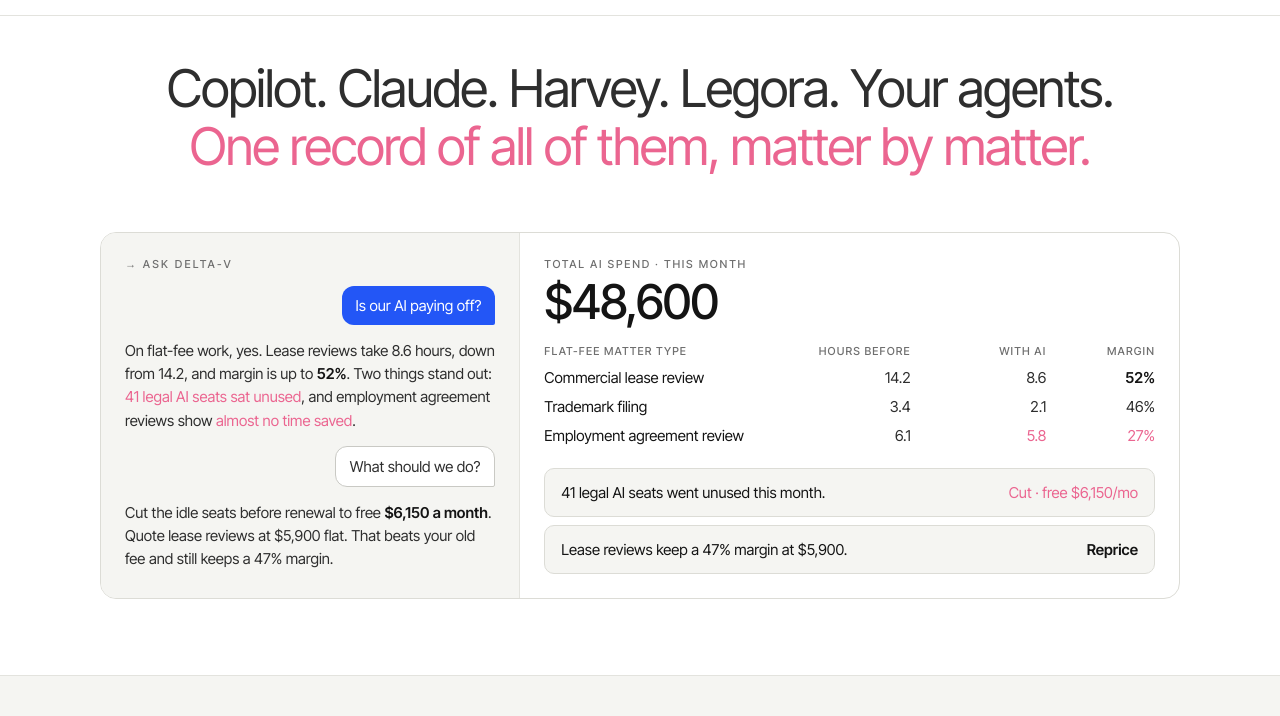
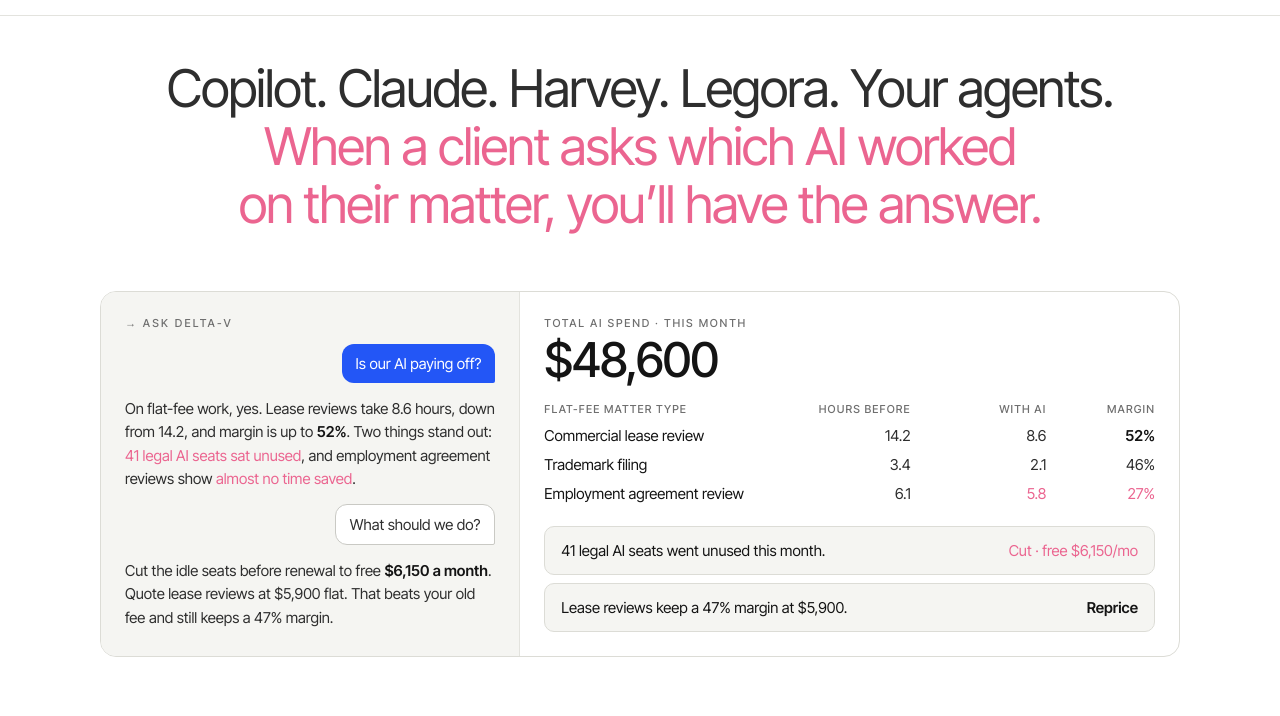
Before and after one commit to samyaks/deltav-web, a website: page public/law-firms/index.html in a window 1280 px wide. Shown: the part 84-800 px from the top of the page. Drawn offline with Linux system fonts and the light colour scheme.

Commit message:
Replace the pink line under the law firms hero.
The tool list stays. The line under it now says a firm can answer which AI worked on a client's matter.

Co-authored-by: samyaks <samyaks@users.noreply.github.com>

```diff
--- a/public/law-firms/index.html
+++ b/public/law-firms/index.html
@@ -8,11 +8,11 @@
 <meta name="theme-color" content="#ffffff">
 <meta property="og:type" content="website">
 <meta property="og:site_name" content="Delta-V">
-<meta property="og:title" content="Delta-V for law firms: Copilot. Claude. Harvey. Legora. Your agents. One record of all of them, matter by matter.">
+<meta property="og:title" content="Delta-V for law firms: Copilot. Claude. Harvey. Legora. Your agents. When a client asks which AI worked on their matter, you’ll have the answer.">
 <meta property="og:description" content="See what every matter costs now that AI does part of the work. Free two-week audit for firms with 50 to 300 lawyers.">
 <link rel="icon" href="/favicon.svg" type="image/svg+xml">
 <link rel="preload" href="/fonts/inter-tight-latin.woff2" as="font" type="font/woff2" crossorigin>
-<link rel="stylesheet" href="/styles.css?v=5">
+<link rel="stylesheet" href="/styles.css?v=6">
 <script src="/analytics.js" defer></script>
 </head>
 <body>
@@ -43,7 +43,7 @@
 
   <div id="top" class="hero-wrap">
     <section class="container container--1040 hero" aria-labelledby="hero-heading">
-      <h1 id="hero-heading">Copilot. Claude. Harvey. Legora. Your agents.<br><span class="text-statement">One record of all of them, matter by matter.</span></h1>
+      <h1 id="hero-heading">Copilot. Claude. Harvey. Legora. Your agents.<br><span class="text-statement">When a client asks which AI worked on their matter, you’ll have the answer.</span></h1>
     </section>
 
     <!-- Product preview: a managing partner asks Delta-V a question. -->
--- a/public/styles.css
+++ b/public/styles.css
@@ -234,6 +234,10 @@ input, button { font: inherit; }
   line-height: 1.12;
   letter-spacing: -0.025em;
   color: var(--ink-2);
+  text-wrap: balance;
+}
+.hero h1 .text-statement {
+  display: block;
   text-wrap: balance;
 }
 
```
